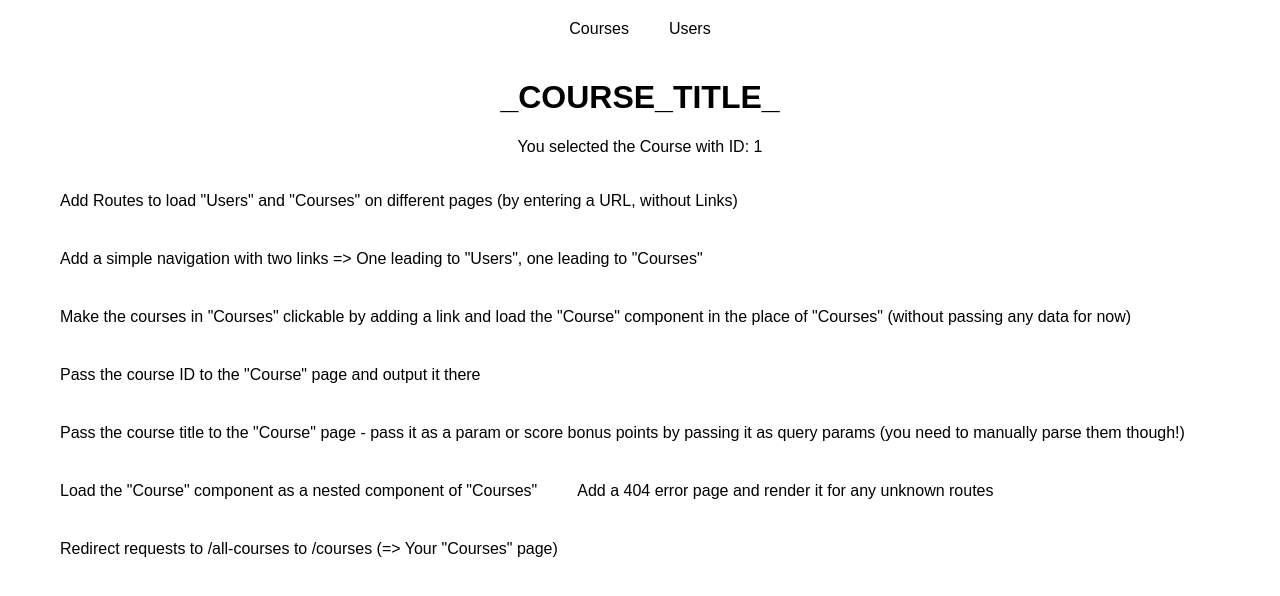
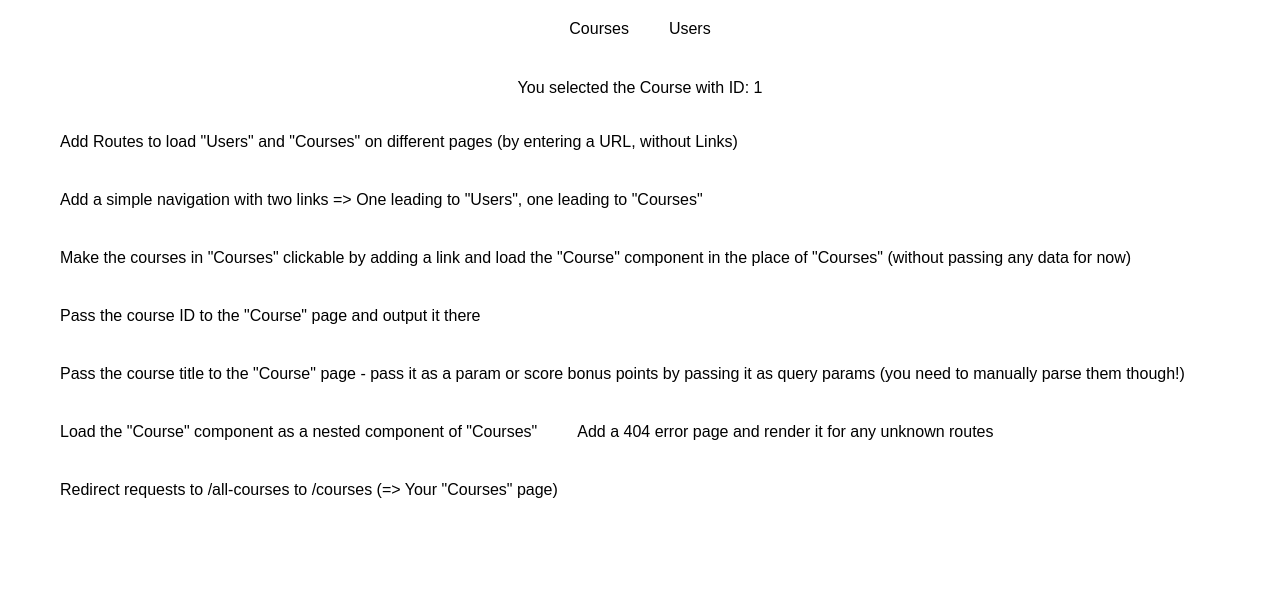
Before and after one commit to MadFarmer101/react-routting-assigment-udemy, a React (Create React App) app: page /courses/1 in a window 1280 px wide. Shown: the top 596 px of the page. Built offline with nearby package versions, Linux system fonts and the light colour scheme.

Commit message:
Passes the course title as a query param

```diff
--- a/src/App.js
+++ b/src/App.js
@@ -24,7 +24,7 @@ class App extends Component {
           </header>
           <Route path="/courses" exact component={Courses} />
           <Route path="/users" exact component={Users} />
-          <Route path="/courses/:id" exact component={Course} />
+          <Route path="/courses/:id" exact title="some"component={Course} />
           <ol style={{ textAlign: "left" }}>
             <li>
               Add Routes to load "Users" and "Courses" on different pages (by
--- a/src/containers/Course/Course.js
+++ b/src/containers/Course/Course.js
@@ -1,10 +1,10 @@
-import React, { Component } from 'react';
+import React, { Component } from "react";
 
 class Course extends Component {
-    render () {
+  render() {
     return (
       <div>
-                <h1>_COURSE_TITLE_</h1>
+        <h1>{this.props.location.query}</h1>
         <p>You selected the Course with ID: {this.props.match.params.id}</p>
       </div>
     );
--- a/src/containers/Courses/Courses.js
+++ b/src/containers/Courses/Courses.js
@@ -18,7 +18,10 @@ class Courses extends Component {
         <section className="Courses">
           {this.state.courses.map((course) => {
             return (
-              <Link to={"/courses/" + course.id} key={course.id}>
+              <Link
+                to={{ pathname: "/courses/" + course.id, query: course.title }}
+                key={course.id}
+              >
                 <article className="Course">{course.title}</article>
               </Link>
             );
```
Lines whose indentation alone changed are shown as unchanged.
